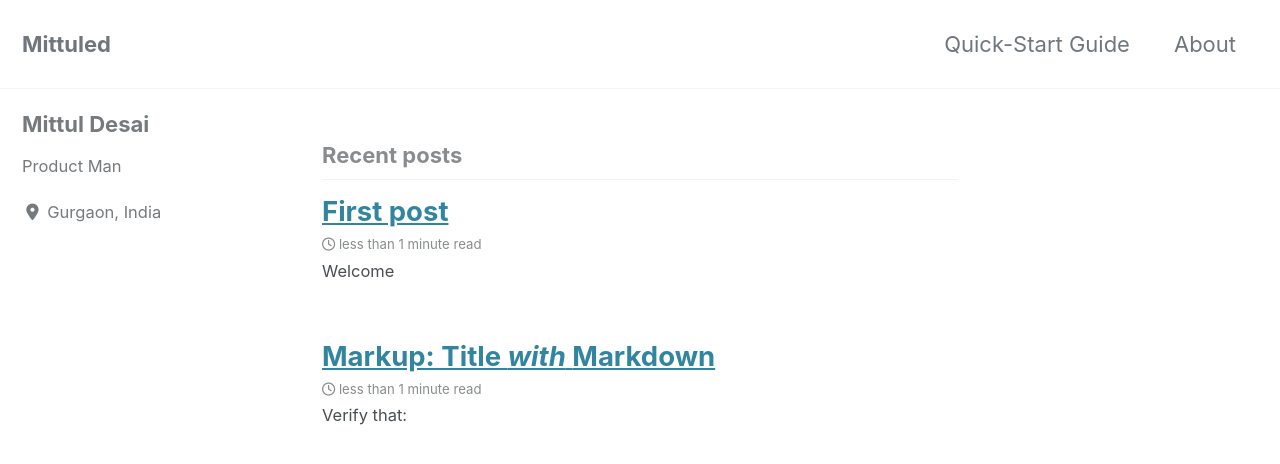
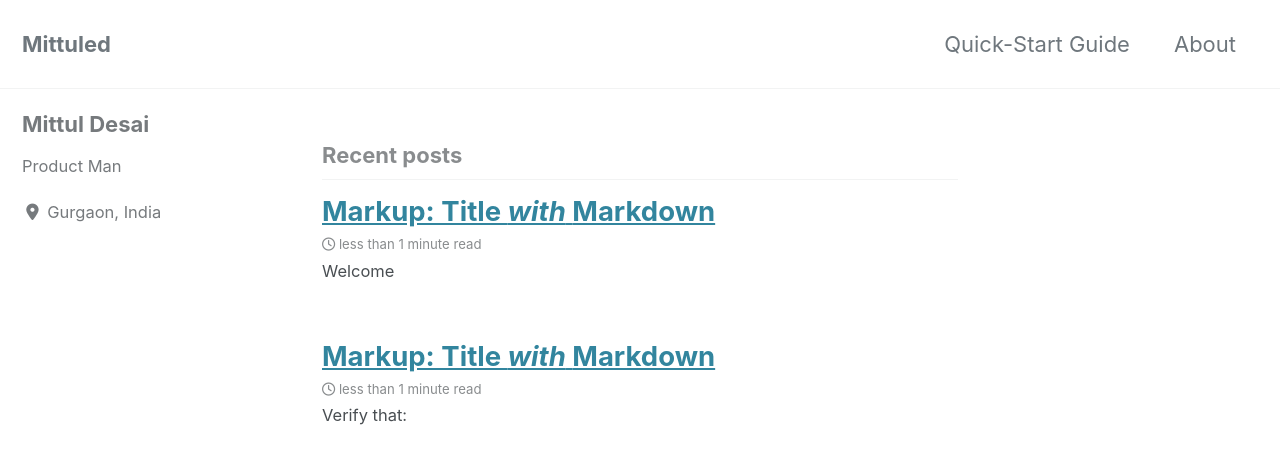
Before and after one commit to mittuled/min-mistakes, a Jekyll site: the page built from index.html, in a window 1280 px wide and 900 px high. Shown: the top 464 px of the window. Built offline with Jekyll 4.4.1, drawn with Linux system fonts in a browser that asks for light colours; cached includes are drawn as plain includes; nearby versions of some CDN libraries; the list of posts is cut into pages by our own code.

Commit message:
Update 2019-07-25-first-post.md

```diff
--- a/_posts/2019-07-25-first-post.md
+++ b/_posts/2019-07-25-first-post.md
@@ -1,7 +1,6 @@
 ---
-layout: post
+title: "Markup: Title *with* **Markdown**"
 author_profile: true
-title:  "First post"
 ---
 
 # Welcome
```
